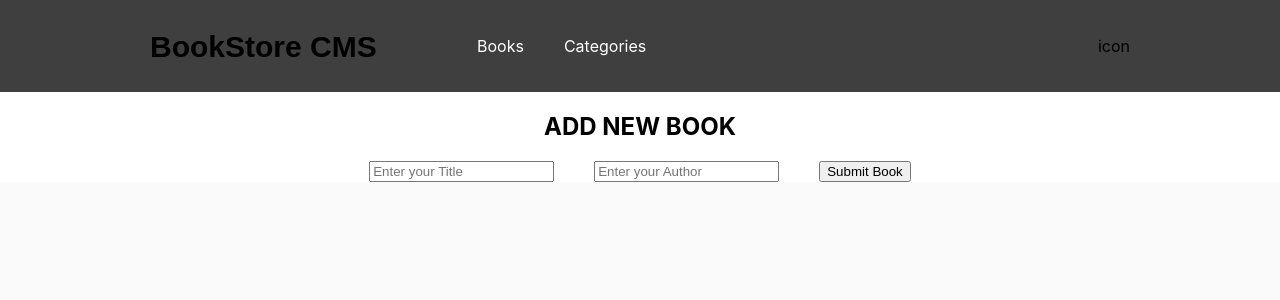
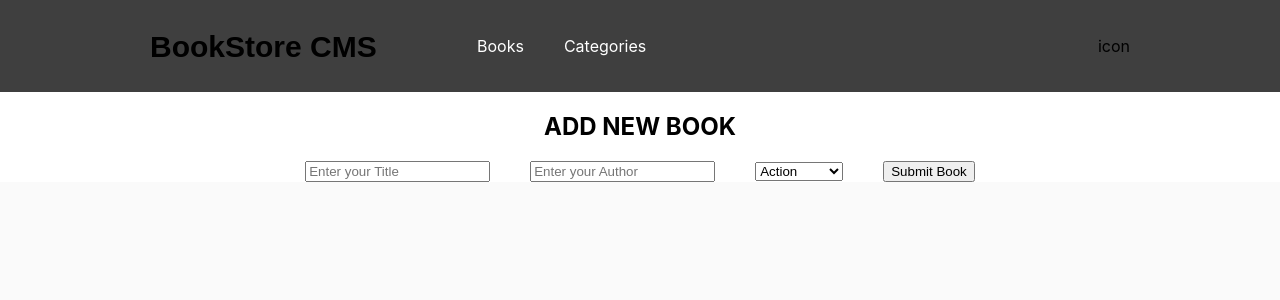
Before and after one commit to ridwanediallo/Bookstore-CMS, a React (Create React App) app: page / in a window 1280 px wide. Shown: the top 300 px of the page. Built offline with nearby package versions, Linux system fonts and the light colour scheme; no server answers.

Commit message:
Add select options

```diff
--- a/src/components/AddBook.js
+++ b/src/components/AddBook.js
@@ -8,6 +8,7 @@ import { addBooks } from '../redux/books/bookSlice';
 const AddBook = () => {
   const [title, setTitle] = useState('');
   const [author, setAuthor] = useState('');
+  const [category, setCategory] = useState('');
 
   const dispatch = useDispatch();
 
@@ -42,6 +43,12 @@ const AddBook = () => {
           value={author}
           onChange={onAuthorChange}
         />
+        <select>
+          <option value="action">Action</option>
+          <option value="it">IT</option>
+          <option value="fiction">Fiction</option>
+          <option value="leadership">Leadership</option>
+        </select>
         <button type="submit" onClick={onSaveBookClick}>
           Submit Book
         </button>
--- a/src/components/BookList.js
+++ b/src/components/BookList.js
@@ -1,6 +1,6 @@
 import React, { useEffect } from 'react';
 import { useSelector, useDispatch } from 'react-redux';
-import { getBooksData, removeBook } from '../redux/books/bookSlice';
+import { getBooksData, deleteBook } from '../redux/books/bookSlice';
 import './BookList.css';
 
 const BookList = () => {
@@ -28,10 +28,7 @@ const BookList = () => {
               <p>{category}</p>
               <div className="btns">
                 <button type="button">Comment</button>|
-                <button
-                  type="button"
-                  onClick={() => dispatch(removeBook(book.id))}
-                >
+                <button type="button" onClick={() => dispatch(deleteBook(key))}>
                   Remove
                 </button>
                 |<button type="button">Edit</button>
```
